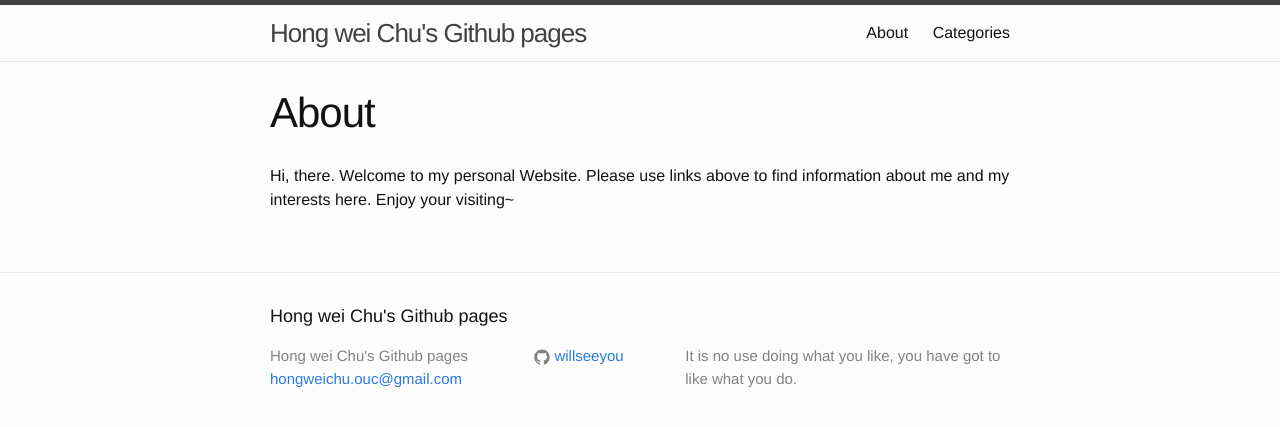
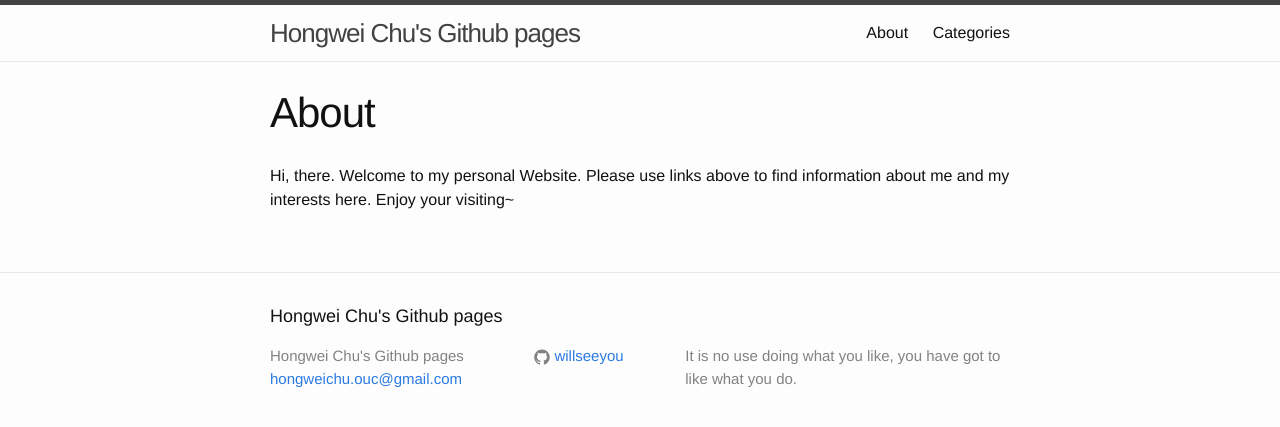
Before and after one commit to willseeyou/willseeyou.github.io, a Jekyll site: the page built from about.md, in a window 1280 px wide. Shown: the top 427 px of the page. Built offline with Jekyll 4.4.1, drawn with Linux system fonts in a browser that asks for light colours.

Commit message:
change name
Signed-off-by: chuhw <hongweichu.ouc@gmail.com>

```diff
--- a/_config.yml
+++ b/_config.yml
@@ -6,7 +6,7 @@
 # 'jekyll serve'. If you change this file, please restart the server process.
 
 # Site settings
-title: Hong wei Chu's Github pages
+title: Hongwei Chu's Github pages
 email: hongweichu.ouc@gmail.com
 description: > # this means to ignore newlines until "baseurl:"
     It is no use doing what you like, you have got to like what you do.
```
